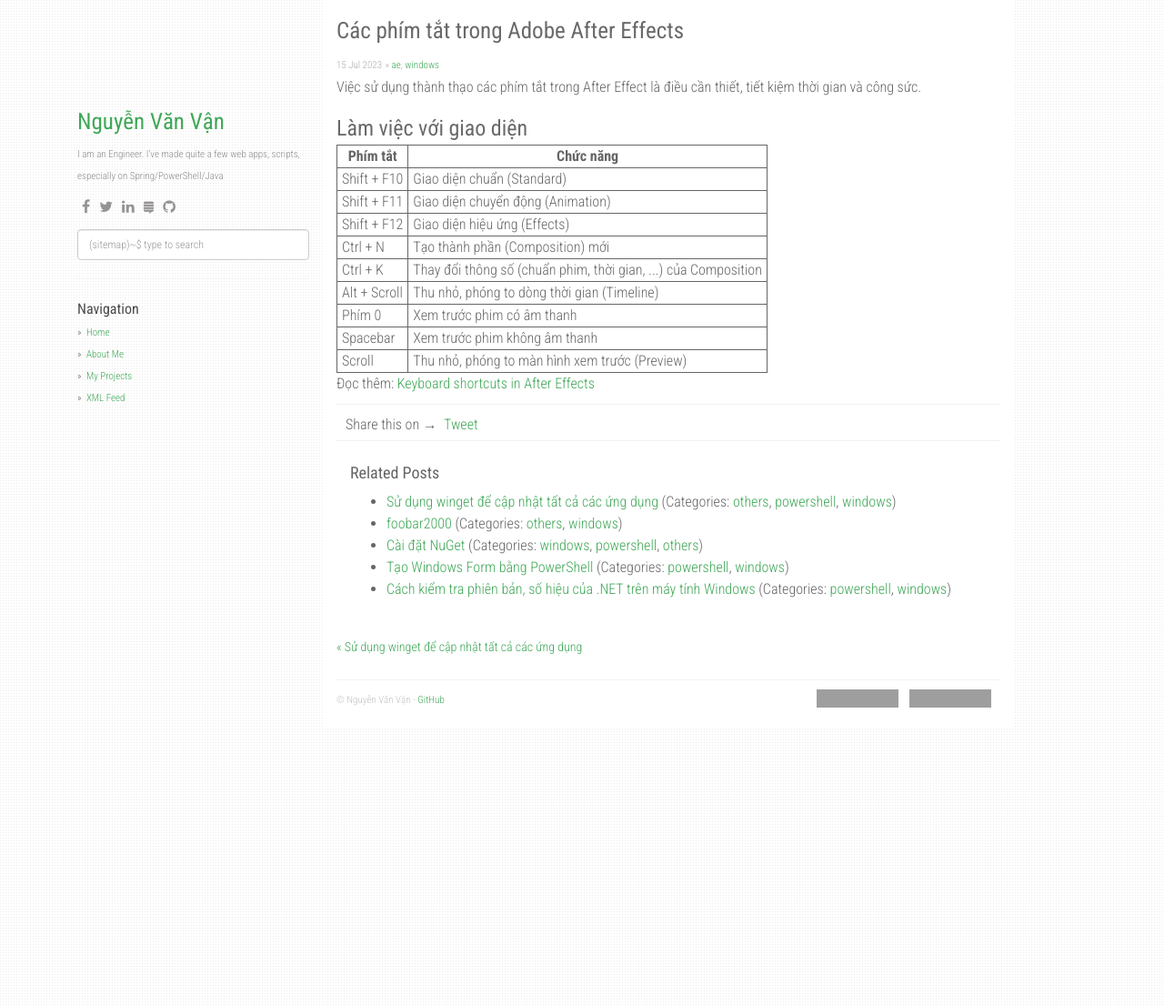
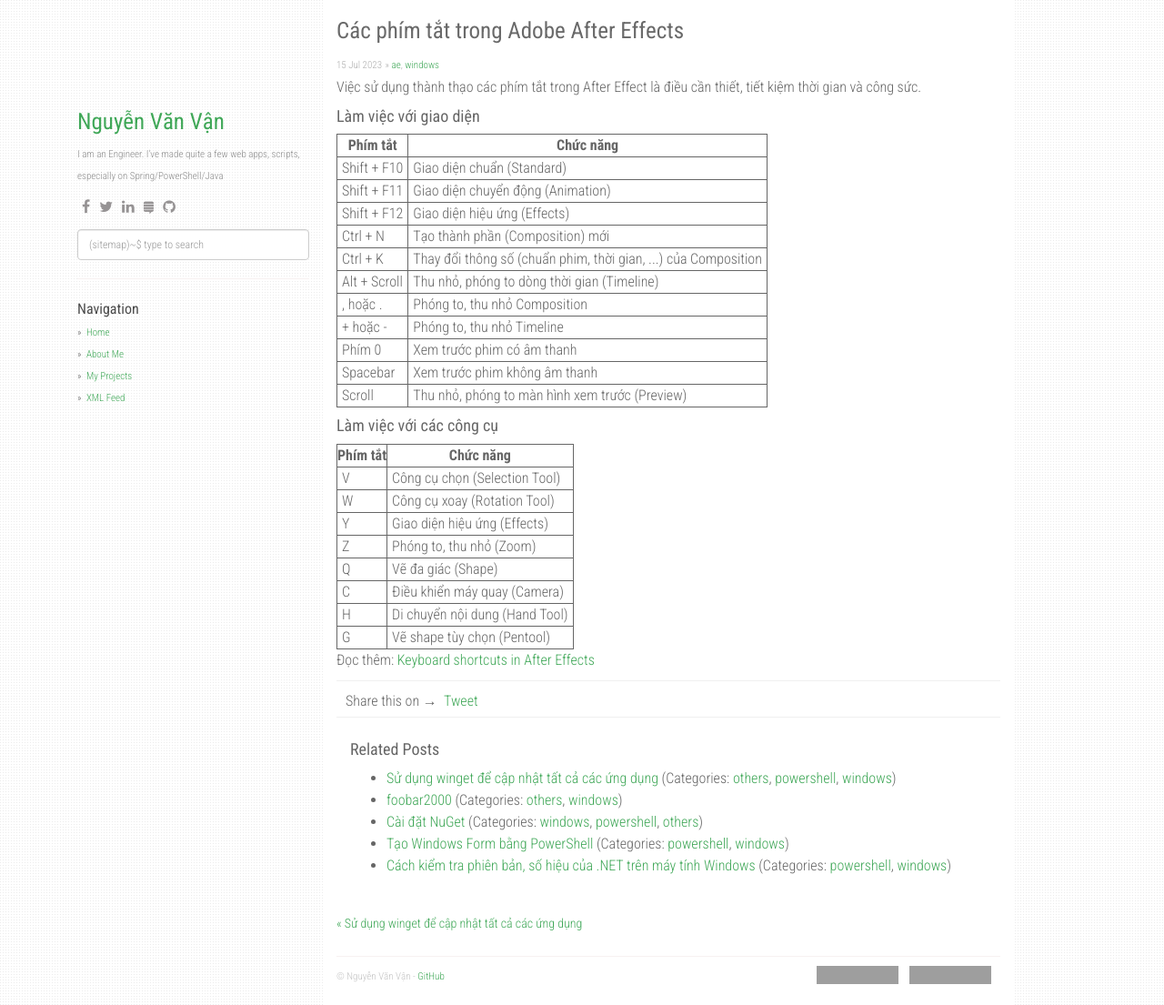
Before and after one commit to vegetaz/vegetaz.github.io, a Jekyll site: the page built from _posts/2023/07/2023-07-25-Ae-Shortcut.markdown, in a window 1280 px wide and 1105 px high. Shown: the whole window at 91% size. Built offline with Jekyll 4.4.1, drawn with Linux system fonts in a browser that asks for light colours; nearby versions of some CDN libraries; comment, search, counter and statistics services are not loaded; grey boxes are pictures that could not be loaded.

Commit message:
Làm việc với các công cụ

```diff
--- a/_posts/2023/07/2023-07-25-Ae-Shortcut.markdown
+++ b/_posts/2023/07/2023-07-25-Ae-Shortcut.markdown
@@ -7,7 +7,7 @@
 
 Việc sử dụng thành thạo các phím tắt trong After Effect là điều cần thiết, tiết kiệm thời gian và công sức.
 
-### Làm việc với giao diện
+#### Làm việc với giao diện
 <table style="border: 1px solid;">
     <tr>
         <th style="text-align: center; border: 1px solid; border-spacing: 2px;">Phím tắt</th>
@@ -38,6 +38,14 @@
         <td style="border: 1px solid; padding-left: 5px; padding-right: 5px;">Thu nhỏ, phóng to dòng thời gian (Timeline)</td>
     </tr>
     <tr>
+        <td style="border: 1px solid; padding-left: 5px; padding-right: 5px;">, hoặc .</td>
+        <td style="border: 1px solid; padding-left: 5px; padding-right: 5px;">Phóng to, thu nhỏ Composition</td>
+    </tr>
+    <tr>
+        <td style="border: 1px solid; padding-left: 5px; padding-right: 5px;">+ hoặc -</td>
+        <td style="border: 1px solid; padding-left: 5px; padding-right: 5px;">Phóng to, thu nhỏ Timeline</td>
+    </tr>
+    <tr>
         <td style="border: 1px solid; padding-left: 5px; padding-right: 5px;">Phím 0</td>
         <td style="border: 1px solid; padding-left: 5px; padding-right: 5px;">Xem trước phim có âm thanh</td>
     </tr>
@@ -51,4 +59,45 @@
     </tr>
 </table>
 
+#### Làm việc với các công cụ
+<table style="border: 1px solid;">
+    <tr>
+        <th style="text-align: center; border: 1px solid; border-spacing: 2px;">Phím tắt</th>
+        <th style="text-align: center; border: 1px solid; border-spacing: 2px;">Chức năng</th>
+    </tr>
+    <tr >
+        <td style="border: 1px solid; padding-left: 5px; padding-right: 5px;">V</td>
+        <td style="border: 1px solid; padding-left: 5px; padding-right: 5px;">Công cụ chọn (Selection Tool)</td>
+    </tr>
+    <tr>
+        <td style="border: 1px solid; padding-left: 5px; padding-right: 5px;">W</td>
+        <td style="border: 1px solid; padding-left: 5px; padding-right: 5px;">Công cụ xoay (Rotation Tool)</td>
+    </tr>
+    <tr>
+        <td style="border: 1px solid; padding-left: 5px; padding-right: 5px;">Y</td>
+        <td style="border: 1px solid; padding-left: 5px; padding-right: 5px;">Giao diện hiệu ứng (Effects)</td>
+    </tr>
+    <tr>
+        <td style="border: 1px solid; padding-left: 5px; padding-right: 5px;">Z</td>
+        <td style="border: 1px solid; padding-left: 5px; padding-right: 5px;">Phóng to, thu nhỏ (Zoom)</td>
+    </tr>
+    <tr>
+        <td style="border: 1px solid; padding-left: 5px; padding-right: 5px;">Q</td>
+        <td style="border: 1px solid; padding-left: 5px; padding-right: 5px;">Vẽ đa giác (Shape)</td>
+    </tr>
+    <tr>
+        <td style="border: 1px solid; padding-left: 5px; padding-right: 5px;">C</td>
+        <td style="border: 1px solid; padding-left: 5px; padding-right: 5px;">Điều khiển máy quay (Camera)</td>
+    </tr>
+    <tr>
+        <td style="border: 1px solid; padding-left: 5px; padding-right: 5px;">H</td>
+        <td style="border: 1px solid; padding-left: 5px; padding-right: 5px;">Di chuyển nội dung (Hand Tool)</td>
+    </tr>
+    <tr>
+        <td style="border: 1px solid; padding-left: 5px; padding-right: 5px;">G</td>
+        <td style="border: 1px solid; padding-left: 5px; padding-right: 5px;">Vẽ shape tùy chọn (Pentool)</td>
+    </tr>
+</table>
+
+
 Đọc thêm: [Keyboard shortcuts in After Effects](https://helpx.adobe.com/after-effects/using/keyboard-shortcuts-reference.html)
```
